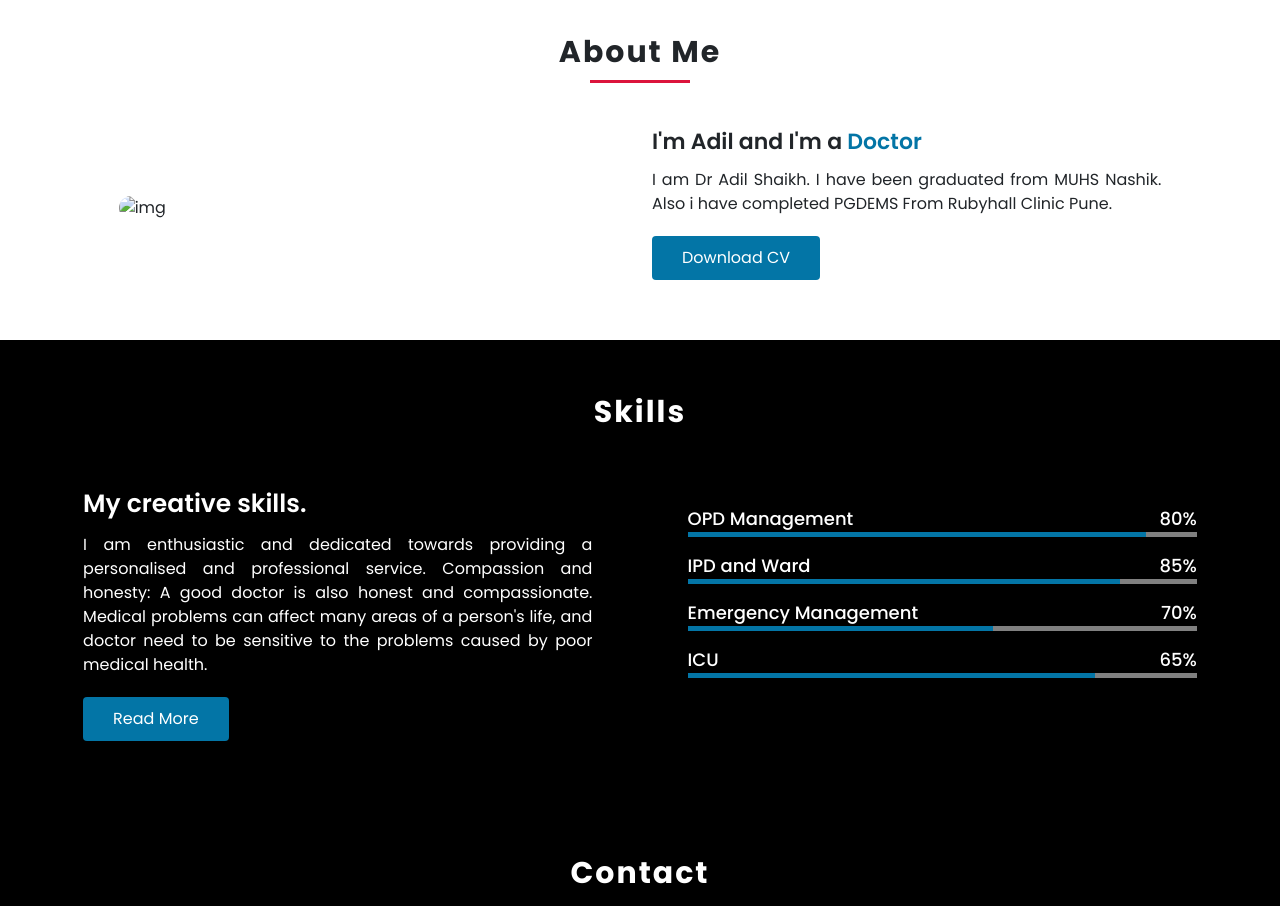
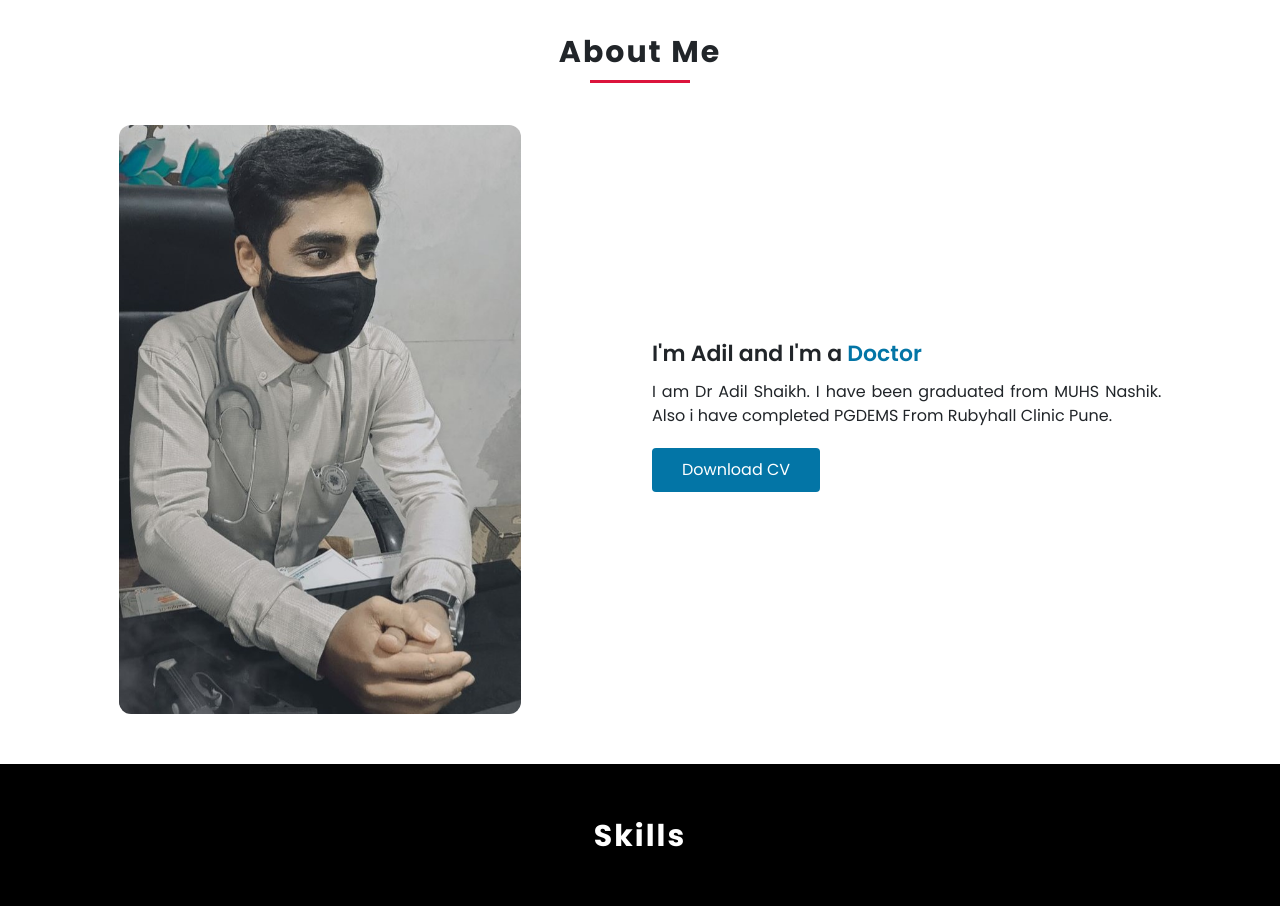
Before and after one commit to mrdrsk/portfolio, a plain HTML site: page index.html in a window 1280 px wide. Shown: the part 820-1726 px from the top of the page. Drawn offline with nearby package versions, Linux system fonts and the light colour scheme; a script that the page names is missing.

Commit message:
Update index.html

```diff
--- a/index.html
+++ b/index.html
@@ -123,7 +123,7 @@
       >
         <div class="sec_title">About Me</div>
         <div class="col-md-4 col-11 align-self-center" id="about_img">
-          <img src="/img/me1.jpeg" alt="img" class="img-fluid" />
+          <img src="me1.jpeg" alt="img" class="img-fluid" />
         </div>
 
         <div class="col-md-5 col-11 align-self-center" id="about_txt">
```
